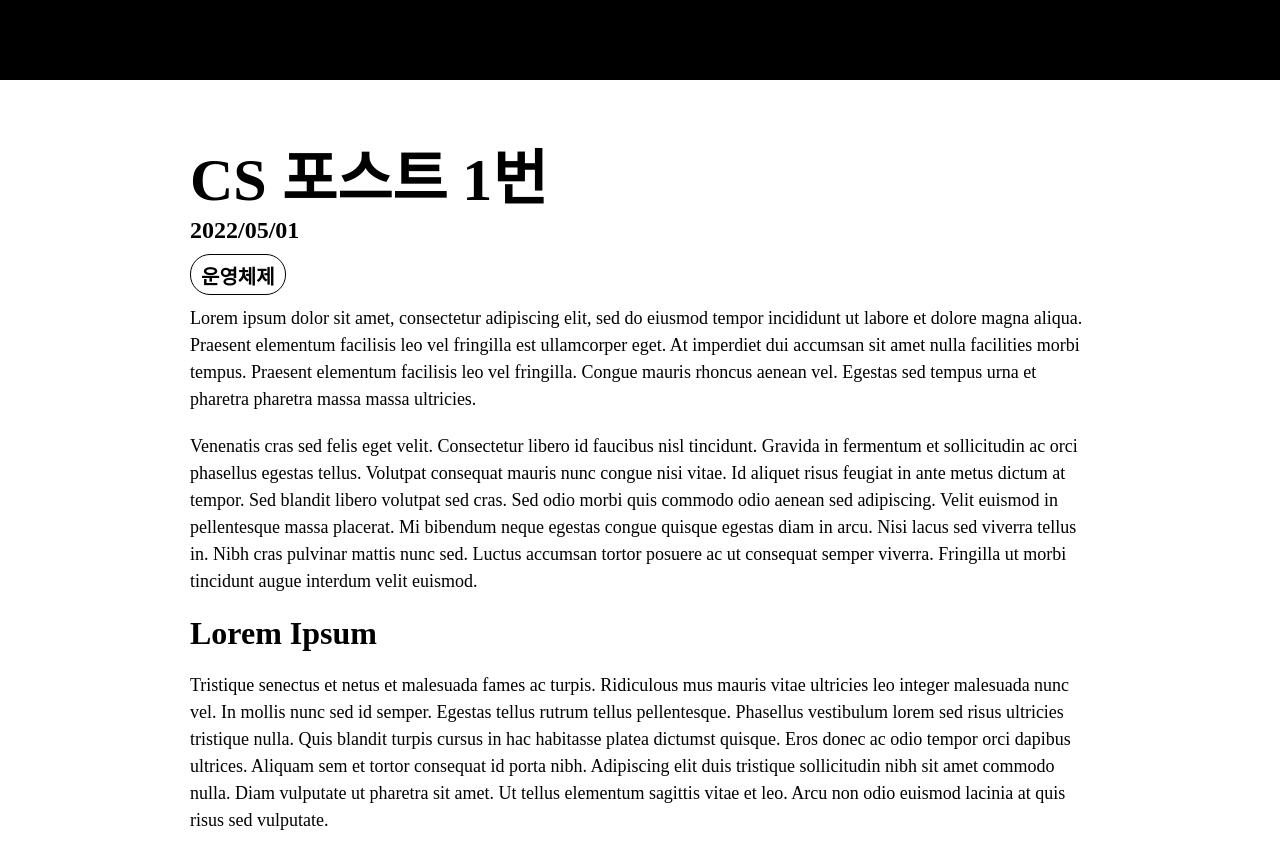
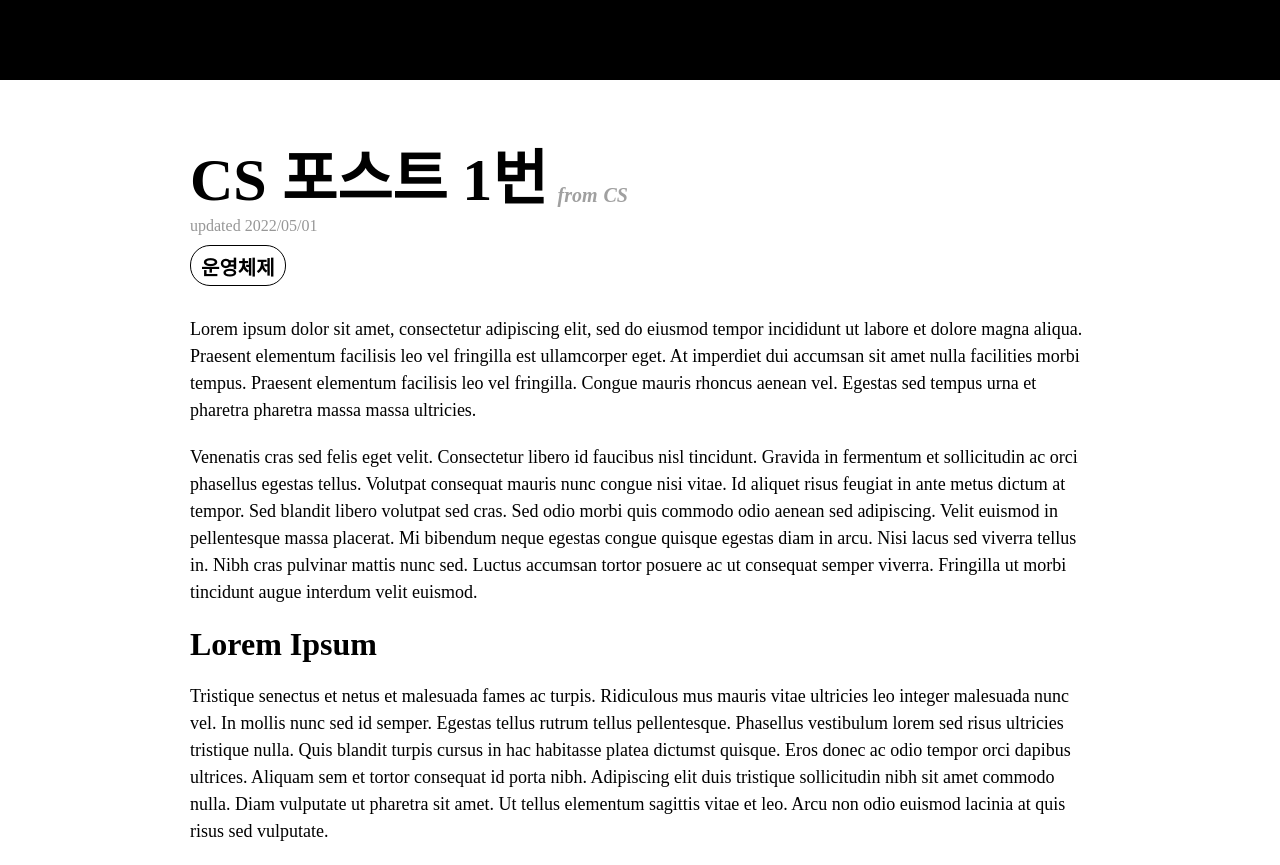
Before and after one commit to cobocho/cobocho.dev, a Next.js app: page /post/CS/CS1 in a window 1280 px wide. Built offline with nearby package versions, Linux system fonts and the light colour scheme.

Commit message:
feat: 포스트 업데이트 일자 추가

```diff
--- /dev/null
+++ b/src/components/atoms/PostHeaderCategory.tsx
@@ -0,0 +1,32 @@
+import styled from "styled-components";
+
+type Props = {
+  category: string,
+}
+
+const PostHeaderCategoryBox = styled.span`
+  display: flex;
+  margin-left: 10px;
+  margin-bottom: 10px;
+  font-size: 20px;
+  font-style: italic;
+  font-weight: 600;
+  color: #a0a0a0;
+
+  .category {
+    margin-right: 6px;
+  }
+`
+
+const PostHeaderCategory = ({ category }: Props) => {
+  return (
+    <PostHeaderCategoryBox>
+      <div className="category">
+        from
+      </div>
+      {category}
+    </PostHeaderCategoryBox>
+  )
+}
+
+export default PostHeaderCategory;
--- a/src/components/atoms/PostHeaderDate.tsx
+++ b/src/components/atoms/PostHeaderDate.tsx
@@ -6,8 +6,8 @@ type Props = {
 
 const PostHeaderDateText = styled.p`
   margin-bottom: 10px;
-  font-size: 24px;
-  font-weight: 600;
+  font-size: 16px;
+  color: #979797;
 
   @media (max-width: 900px) {
     font-size: 18px;
@@ -17,7 +17,7 @@ const PostHeaderDateText = styled.p`
 const PostHeaderDate = ({ date }: Props) => {
   return (
     <PostHeaderDateText>
-      {date}
+      updated {date}
     </PostHeaderDateText>
   )
 }
--- a/src/components/moecules/PostHeader.tsx
+++ b/src/components/moecules/PostHeader.tsx
@@ -8,20 +8,31 @@ import Link from "next/link"
 import PostHeaderTitle from "../atoms/PostHeaderTitle"
 import PostHeaderTag from "../atoms/PostHeaderTag"
 import PostHeaderDate from "../atoms/PostHeaderDate"
+import PostHeaderCategory from "../atoms/PostHeaderCategory"
 
 type Props = {
-  title: string
-  date: string
-  tags: string[]
+  title: string;
+  date: string;
+  tags: string[];
+  category: string;
 }
 
 const PostHeaderBox = styled.div`
+  margin-bottom: 20px;
+
+  .title-wrapper {
+    display: flex;
+    align-items: flex-end;
+  }
 `
 
-const PostHeader = ({ title, date, tags} : Props) => {
+const PostHeader = ({ title, date, tags, category } : Props) => {
   return (
     <PostHeaderBox>
-      <PostHeaderTitle title={title}/>
+      <div className="title-wrapper">
+        <PostHeaderTitle title={title}/>
+        <PostHeaderCategory category={category}/>
+      </div>
       <PostHeaderDate date={date} />
       <div className="tags">
         {
--- a/src/components/templates/Postpage.tsx
+++ b/src/components/templates/Postpage.tsx
@@ -26,7 +26,7 @@ const PostpageBox = styled.article`
 const Postpage = ({ post } : Props) => {
   return (
     <PostpageBox>
-      <PostHeader title={post.title} date={post.date} tags={post.tags}/>
+      <PostHeader title={post.title} category={post.category} date={post.date} tags={post.tags}/>
       <PostBody>
         {post.content}
       </PostBody>
```
Also changed, not shown: _posts/Javascript/JS1.md (+0 -1 lines).
